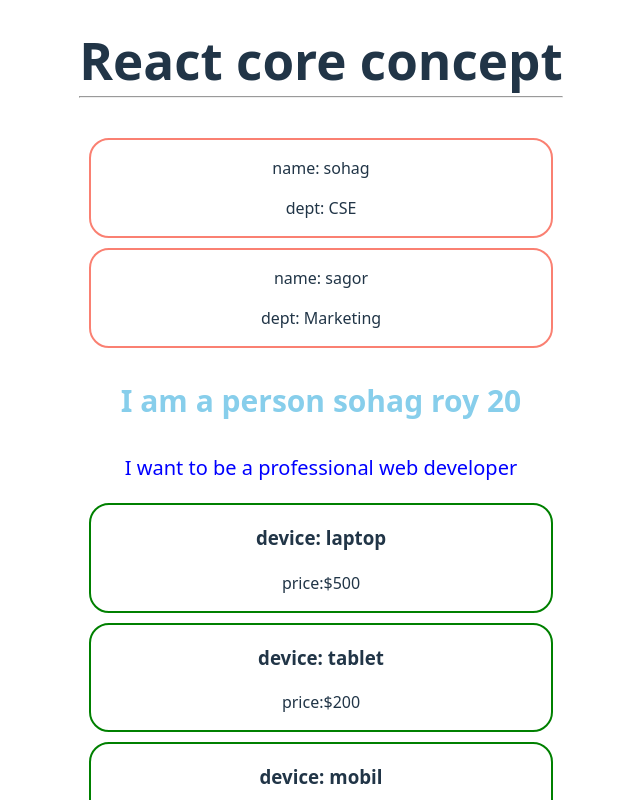
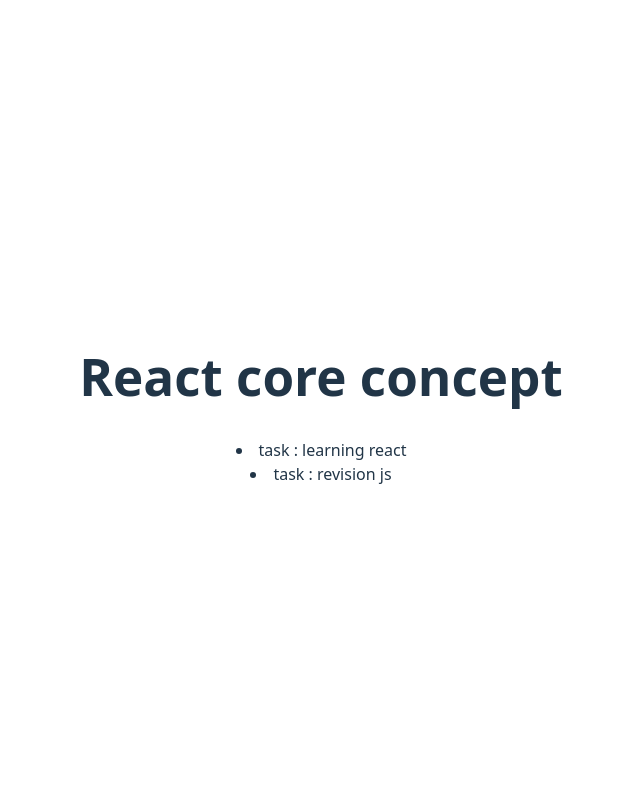
Before and after one commit to sohagroy7223/React-core-concept, a React (Vite) app in the folder explore-core-react/: page / in a window 1280 px wide. Shown: the top 800 px of the page, without its empty margins (319-959 px from the left). Built offline with nearby package versions, Linux system fonts and the light colour scheme.

Commit message:
addad another file to call function app

```diff
--- a/explore-core-react/src/App.jsx
+++ b/explore-core-react/src/App.jsx
@@ -1,12 +1,15 @@
 
 import './App.css'
-
+import ToDo from './todo'
 function App() {
   return (
     <>
-      <h1 style={{margin: 0, padding: 0}}>React core concept</h1>
-      <hr style={{marginBottom: "40px"}}/>
-      <Student name="sohag" dep="CSE"></Student>
+      <h1>React core concept</h1>
+
+      <ToDo task = ' learning react'></ToDo>
+      <ToDo task = ' revision js'></ToDo>
+
+      {/* <Student name="sohag" dep="CSE"></Student>
       <Student name="sagor" dep="Marketing"></Student>
       <Person></Person>
       <Dream></Dream>
@@ -15,11 +18,14 @@ function App() {
       <Device name=" mobil" price="$300"></Device>
       <Phone name=" Redmi" price="$150"></Phone>
       <Phone name=" Samsung" price="$1050"></Phone>
-      <Phone name=" Apple" price="$1250"></Phone>
+      <Phone name=" Apple" price="$1250"></Phone> */}
 
     </>
   )
 }
+
+
+
 
 function Phone({name,price}){
 
--- /dev/null
+++ b/explore-core-react/src/todo.jsx
@@ -0,0 +1,5 @@
+export default function ToDo({task}){
+    return (
+        <li>task :{task} </li>
+    )
+}
```
